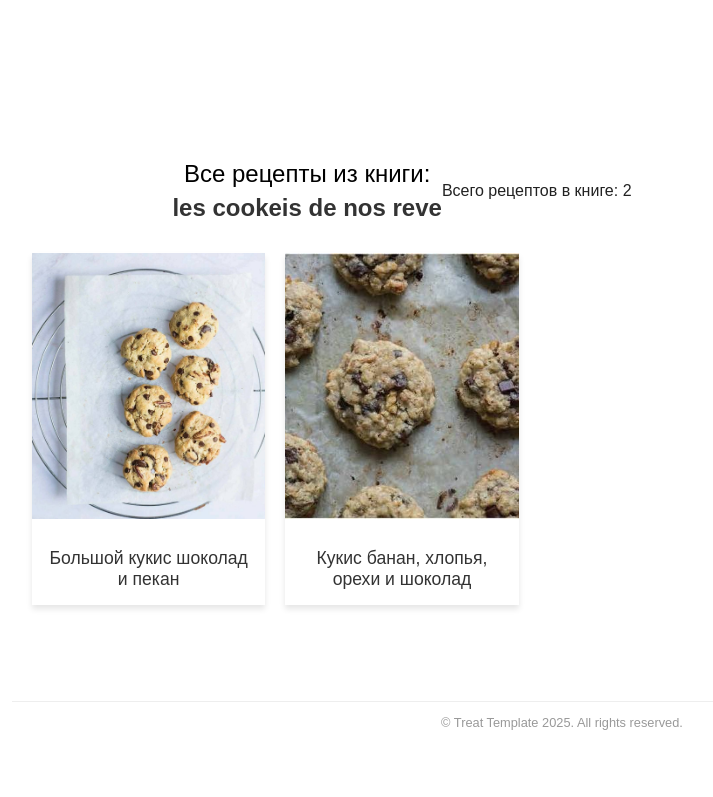
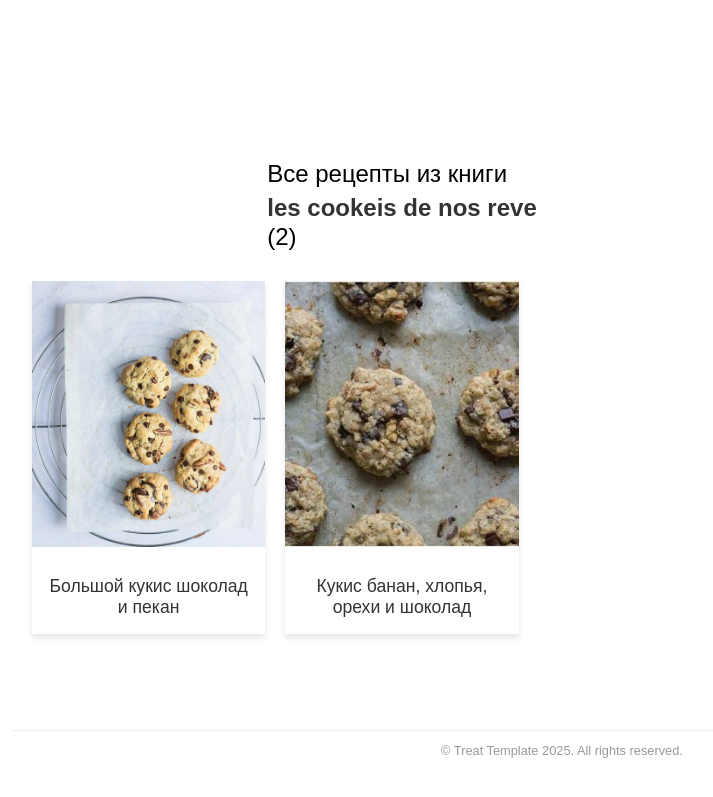
Before and after one commit to Helga1970/new-site, a Jekyll site: the page built from all-recipes-from-book/les-cookeis-de-nos-reve/index.md, in a window 1280 px wide. Shown: the top 797 px of the page, without its empty margins (78-791 px from the left). Built offline with Jekyll 4.4.1, drawn with Linux system fonts in a browser that asks for light colours; nearby versions of some CDN libraries; some web fonts are replaced.

Commit message:
Update all-recipes-from-book.html

```diff
--- a/_layouts/all-recipes-from-book.html
+++ b/_layouts/all-recipes-from-book.html
@@ -6,14 +6,10 @@ permalink: /all-recipes-from-book/index.html
 <div class="book-page-container">
   <div class="book-page-header">
     <h1 class="book-title-heading">
-      Все рецепты из книги:
-      <span id="book-name" class="book-name"></span>
-    </h1>
-    <div class="header-controls">
-  <div class="recipes-count-container">
-    <span class="recipes-count-text">Всего рецептов в книге: <span id="recipes-count">0</span></span>
-  </div>
-</div>
+  Все рецепты из книги
+  <span id="book-name" class="book-name"></span>
+  (<span id="recipes-count">0</span>)
+</h1>
   </div>
   <div id="recipes-grid" class="recipe-grid"></div>
 </div>
@@ -84,14 +80,16 @@ document.addEventListener("DOMContentLoaded", async function () {
   font-weight: bold;
   color: #333;
 }
-#recipes-count-plaque {
-  background-color: #fa8569;
-  color: white;
-  padding: 10px 15px;
+.book-title-heading {
+  font-size: 1.5em;
   font-weight: normal;
-  position: absolute;
-  right: 0;
-  top: 0;
+  text-align: left; /* Изменено, чтобы текст был слева */
+  margin: 0;
+}
+@media (max-width: 768px) {
+  .book-title-heading {
+    text-align: center; /* Центрирует на мобильных устройствах */
+  }
 }
 .recipe-grid {
   display: grid;
```
